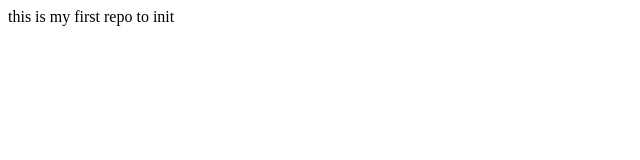
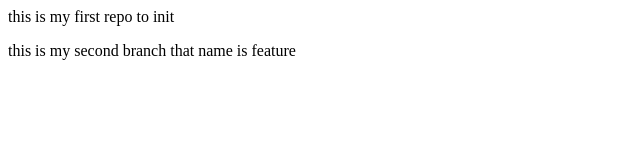
Before and after one commit to NitinSingh-01/localrepo, a plain HTML site: page index.html in a window 1280 px wide. Shown: the whole page, without its empty margins (0-640 px from the left). Drawn offline with Linux system fonts and the light colour scheme.

Commit message:
add new feature

```diff
--- a/index.html
+++ b/index.html
@@ -1 +1,2 @@
 <p>this is my first repo to init</p>
+<p> this is my second branch that name is feature</p>
```
